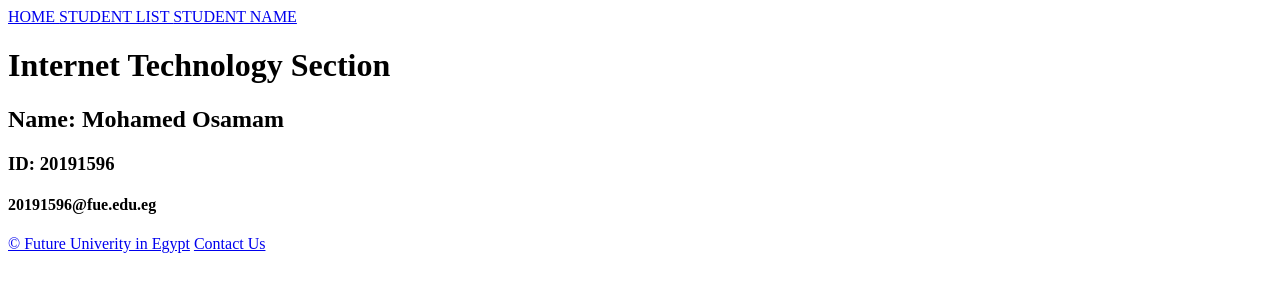
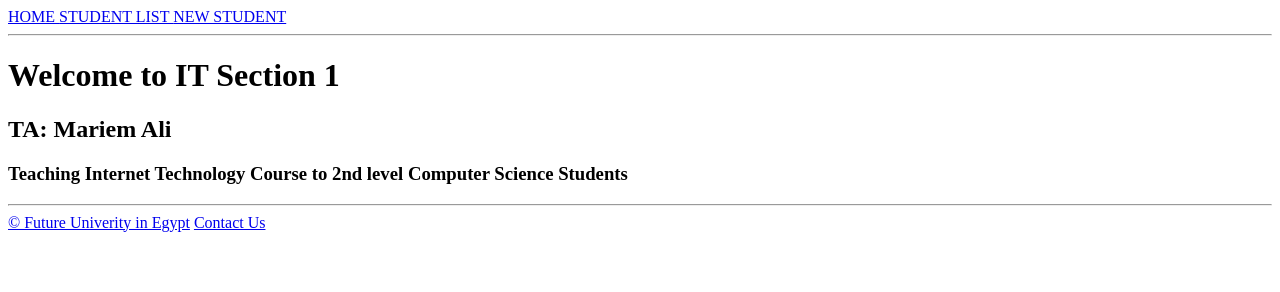
Before and after one commit to hellotheree/Internet-Technology---DM324, a plain HTML site: page index.html in a window 1280 px wide. Drawn offline with Linux system fonts and the light colour scheme.

Commit message:
Add files via upload

```diff
--- a/index.html
+++ b/index.html
@@ -1,29 +1,31 @@
 <html>
+    <head>
+           <title> IT Section 1</title>
+    </head>
+    <!-- Here we write comments -->
+    <body>
 
-<head>
- <title> Internet Technology </title>
-</head>
+        <!--Nav-->
+            <a href="https://www.google.com/" target="_self"> HOME </a>
+            <a href="StudentList.html" target="_blank"> STUDENT LIST </a>
+            <a href="https://www.google.com/" target="_blank"> NEW STUDENT </a>
+        <!--Nav-->
 
-<body>
+        <hr/>
 
-    <!-- Nav-->
-    <a href=https://www.fue.edu.eg/ target=_self > HOME </a>
-    <a href=StudentList.html > STUDENT LIST </a>
-    <a href=# > STUDENT NAME </a>
-    <!-- Nav-->
+        <!--Selection-->
+            <h1> Welcome to IT Section 1 </h1>
+            <h2> TA: Mariem Ali </h2>
+            <h3> Teaching Internet Technology Course to 2nd level Computer Science Students</h3>
+        <!--Selection-->
 
-    <!-- Body-->
-    <h1> Internet Technology Section </h1>
-    <h2> Name: Mohamed Osamam </h2>
-    <h3> ID: 20191596 </h3>
-    <h4> 20191596@fue.edu.eg </h4>
-    <!-- Body-->
+        <hr/>
 
-    <!-- Footer -->
-    <footer>
-        <a href=https://www.fue.edu.eg/> &copy; Future Univerity in Egypt</a>
-        <a href=mailto:Mariam.elsayed@fue.edu.eg > Contact Us </a>
-    </footer>
-    <!-- Footer -->
-</body>
+        <!--Footer-->
+            <footer>
+                <a href="https://www.fue.edu.eg/" >&copy; Future Univerity in Egypt</a>
+                <a href="mailto:Mariam.elsayed@fue.edu.eg" > Contact Us </a>
+            </footer>
+        <!--Footer-->
+    </body>
 </html>
```
